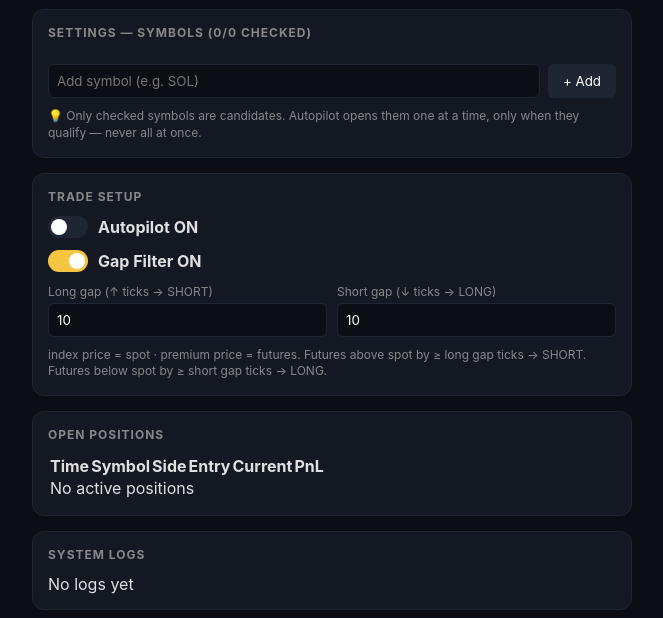
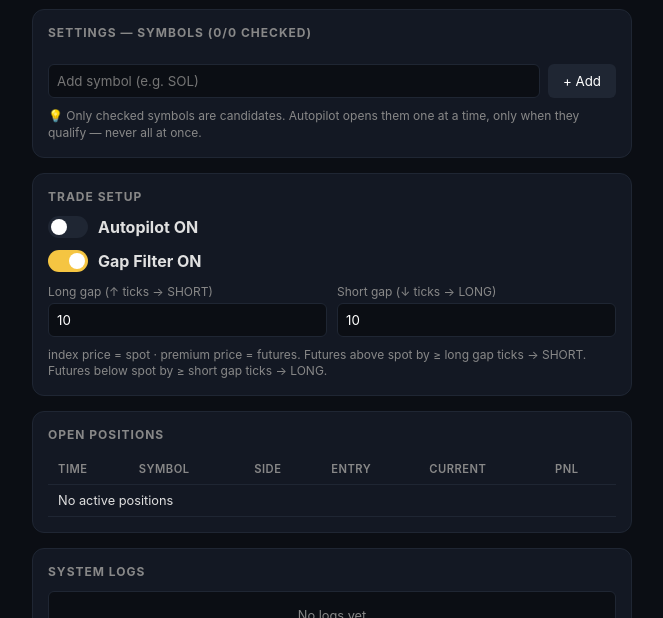
Before and after one commit to nhsaks/gap, a website: page public/index.html in a window 1280 px wide. Shown: the part 334-952 px from the top of the page, without its empty margins (308-971 px from the left). Drawn offline with Linux system fonts and the light colour scheme; no server answers.

Commit message:
Enhance CSS with new styles for various components
Added styles for stats grid, symbols, toggles, tables, and logs.

```diff
--- a/public/style.css
+++ b/public/style.css
@@ -10,6 +10,7 @@ h1 span { color: #fff; }
 .card { background-color: #131823; border: 1px solid #1f2633; border-radius: 12px; padding: 15px; margin-bottom: 15px; }
 .card h2 { font-size: 0.75rem; color: #888; letter-spacing: 1px; margin-bottom: 12px; text-transform: uppercase; }
 
+/* Stats Grid */
 .stats-grid { display: grid; grid-template-columns: 1fr 1fr; gap: 8px; font-size: 0.85rem; color: #aaa; margin-bottom: 15px; }
 .stats-grid span { color: #fff; font-weight: bold; }
 #resetBtn { grid-column: span 2; background: #1f2633; color: #fff; border: none; padding: 8px; border-radius: 6px; cursor: pointer; margin-top: 5px; }
@@ -19,6 +20,7 @@ h1 span { color: #fff; }
 .pnl-value { font-size: 2rem; font-weight: bold; color: #4caf50; margin-top: 5px; }
 .pnl-value.negative { color: #f44336; }
 
+/* Symbols */
 .symbols-grid { display: flex; flex-wrap: wrap; gap: 8px; margin-bottom: 12px; }
 .symbol-item { background: #1f2633; border: 1px solid #2a3446; border-radius: 6px; padding: 6px 10px; display: flex; align-items: center; gap: 6px; font-size: 0.85rem; }
 .symbol-item input { accent-color: #f5c542; cursor: pointer; }
@@ -30,6 +32,7 @@ h1 span { color: #fff; }
 
 .info { font-size: 0.75rem; color: #888; line-height: 1.4; }
 
+/* Toggles */
 .toggle-row { display: flex; align-items: center; gap: 10px; margin-bottom: 12px; }
 .switch { position: relative; display: inline-block; width: 40px; height: 22px; }
 .switch input { opacity: 0; width: 0; height: 0; }
@@ -41,3 +44,18 @@ input:checked + .slider:before { transform: translateX(18px); }
 .gap-inputs { display: grid; grid-template-columns: 1fr 1fr; gap: 10px; margin-bottom: 10px; }
 .gap-inputs label { display: block; font-size: 0.75rem; color: #888; margin-bottom: 4px; }
 .gap-inputs input { width: 100%; background: #0b0e14; border: 1px solid #1f2633; color: #fff; padding: 8px; border-radius: 6px; }
+
+/* Tables */
+.table-wrapper { overflow-x: auto; margin-top: 10px; }
+#positionsTable { width: 100%; border-collapse: collapse; font-size: 0.8rem; }
+#positionsTable th, #positionsTable td { padding: 8px 10px; text-align: left; border-bottom: 1px solid #1f2633; white-space: nowrap; }
+#positionsTable th { color: #888; font-weight: 600; text-transform: uppercase; font-size: 0.7rem; letter-spacing: 0.5px; }
+#positionsTable td { color: #e0e0e0; }
+#positionsTable .pnl-positive { color: #4caf50; }
+#positionsTable .pnl-negative { color: #f44336; }
+.no-data { text-align: center; color: #888; padding: 15px; font-size: 0.8rem; }
+
+/* Logs */
+.logs-container { background: #0b0e14; border: 1px solid #1f2633; border-radius: 6px; padding: 10px; height: 150px; overflow-y: auto; font-family: monospace; font-size: 0.75rem; color: #a0a0a0; line-height: 1.5; }
+.logs-container div { border-bottom: 1px solid #1a1f2b; padding: 4px 0; }
+.logs-container div:last-child { border-bottom: none; }
```
